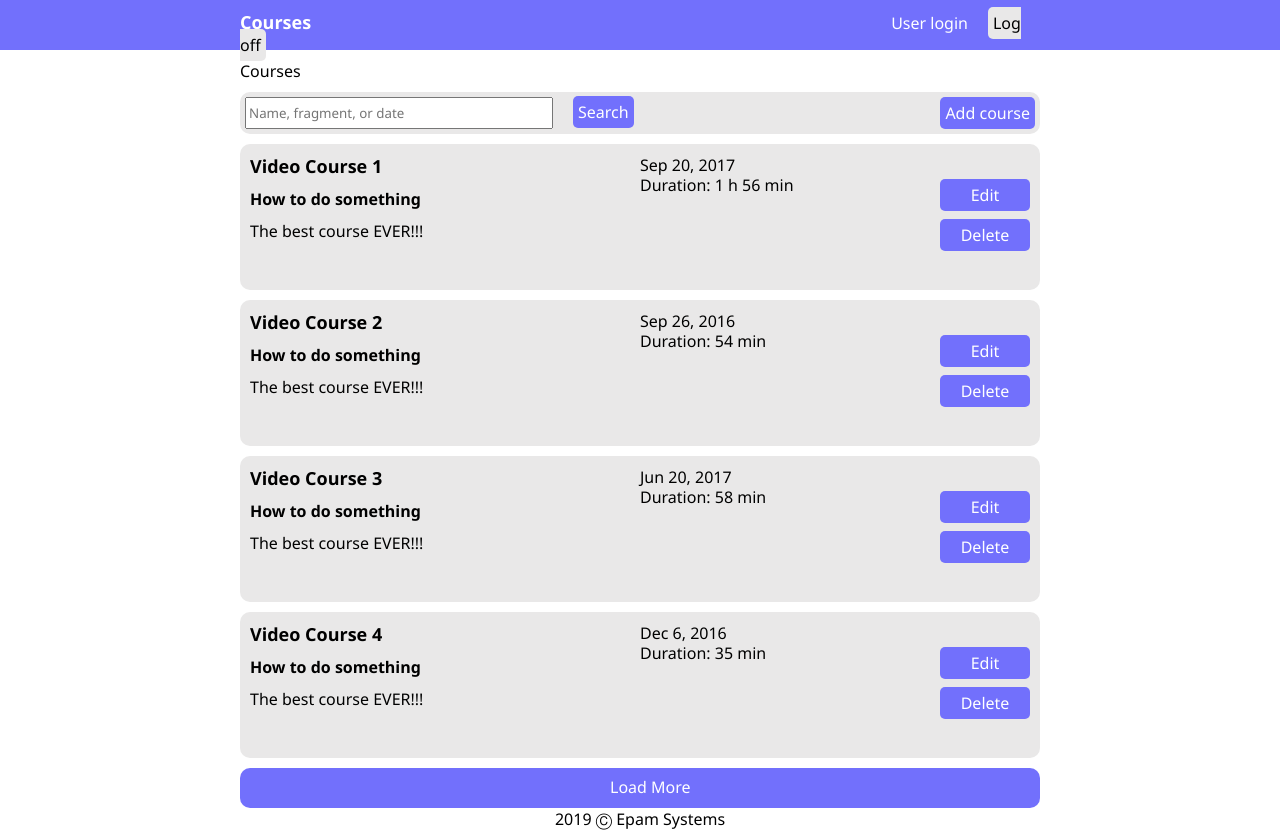
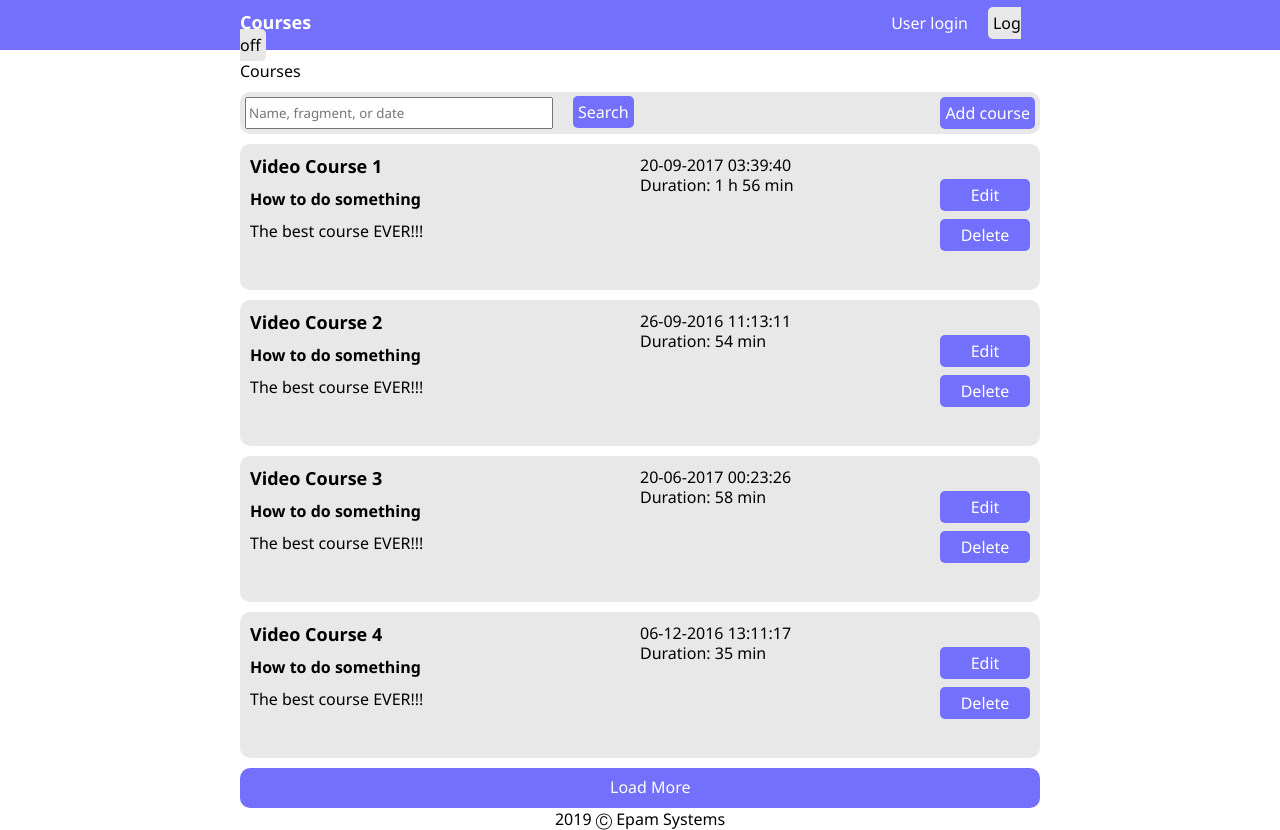
Before and after one commit to mitr0fan/EpamAngular, an Angular app: page / in a window 1280 px wide. Built offline with nearby package versions, Linux system fonts and the light colour scheme.

Commit message:
Changed pipe "date" to data-fns

```diff
--- a/common/constants.ts
+++ b/common/constants.ts
@@ -1,3 +1,4 @@
+import { format } from 'date-fns';
 export const data = [];
 const time = 1573643183134;
 const changes = 100000000000;
@@ -11,3 +12,6 @@ for ( let i = 1; i < 5; i++ ) {
         description: 'The best course EVER!!!'
     });
 }
+data.map((i) => {
+    i.date = format(new Date(i.date), 'dd-MM-yyyy HH:mm:ss');
+});
--- a/src/app/courses-list/courses/courses.component.html
+++ b/src/app/courses-list/courses/courses.component.html
@@ -3,7 +3,7 @@
         <span class="id">Video Course {{course.id}} </span>
         <span class="title">{{course.title}} </span>
         <div class="description">{{course.description}} </div>
-        <span class="date">{{course.date | date}} </span>
+        <span class="date">{{course.date}} </span>
 
         <span class="duration" *ngIf="course.duration <= 3600">Duration: {{course.duration/60}} min </span>
         <span class="duration" *ngIf="course.duration > 3600">
```
